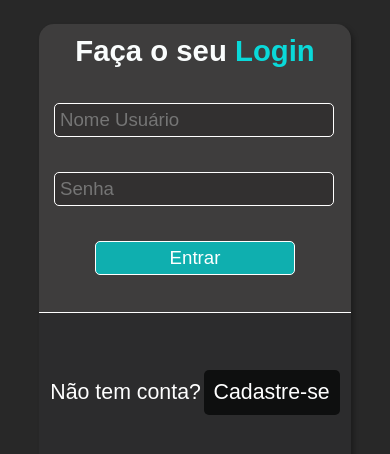
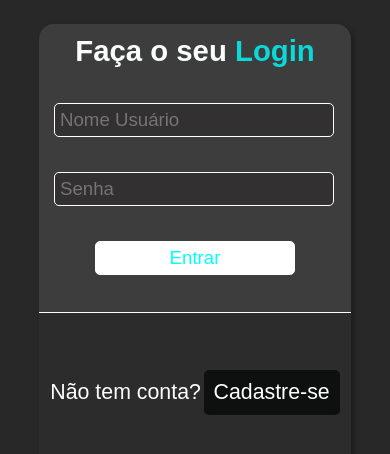
Before and after one commit to GabrielCamargocoder/tela-login, a plain HTML site: page index.html in a window 390 px wide. In both pictures the pointer is over the input "Entrar". Drawn offline with Linux system fonts and the light colour scheme.

Commit message:
botoes mediacell personalizado

```diff
--- a/mediacell/pgcadastro.css
+++ b/mediacell/pgcadastro.css
@@ -62,12 +62,7 @@ input {
 
 }
 
-input#enter{
-    display: block;
-    background-color: rgba(7, 197, 197, 0.84);
-    width: 200px;
-    margin: 0px auto;
-}
+
 p{
     margin-top: 35px;
 }
@@ -84,4 +79,11 @@ input#criaconta{
 
 }
 
+input#criaconta[type="button"]:hover{
+
+    background-color: white;
+    color: black;
+    transition: 0.2s ease-in-out;
 }
+
+}
--- a/mediacell/tela-login.css
+++ b/mediacell/tela-login.css
@@ -91,6 +91,13 @@ input#enter{
     margin: 0px auto;
 }
 
+input#enter[type="button"]:hover{
+
+    background-color: white;
+    color: aqua;
+    transition: 0.2s ease-in-out;
+}
+
 
 a{
     display: inline-block;
@@ -102,4 +109,12 @@ a{
 
 }
 
+a:hover{
+
+    background-color: white;
+    color: black;
+    transition: 0.3s ease-in-out;
+
 }
+
+}
```
